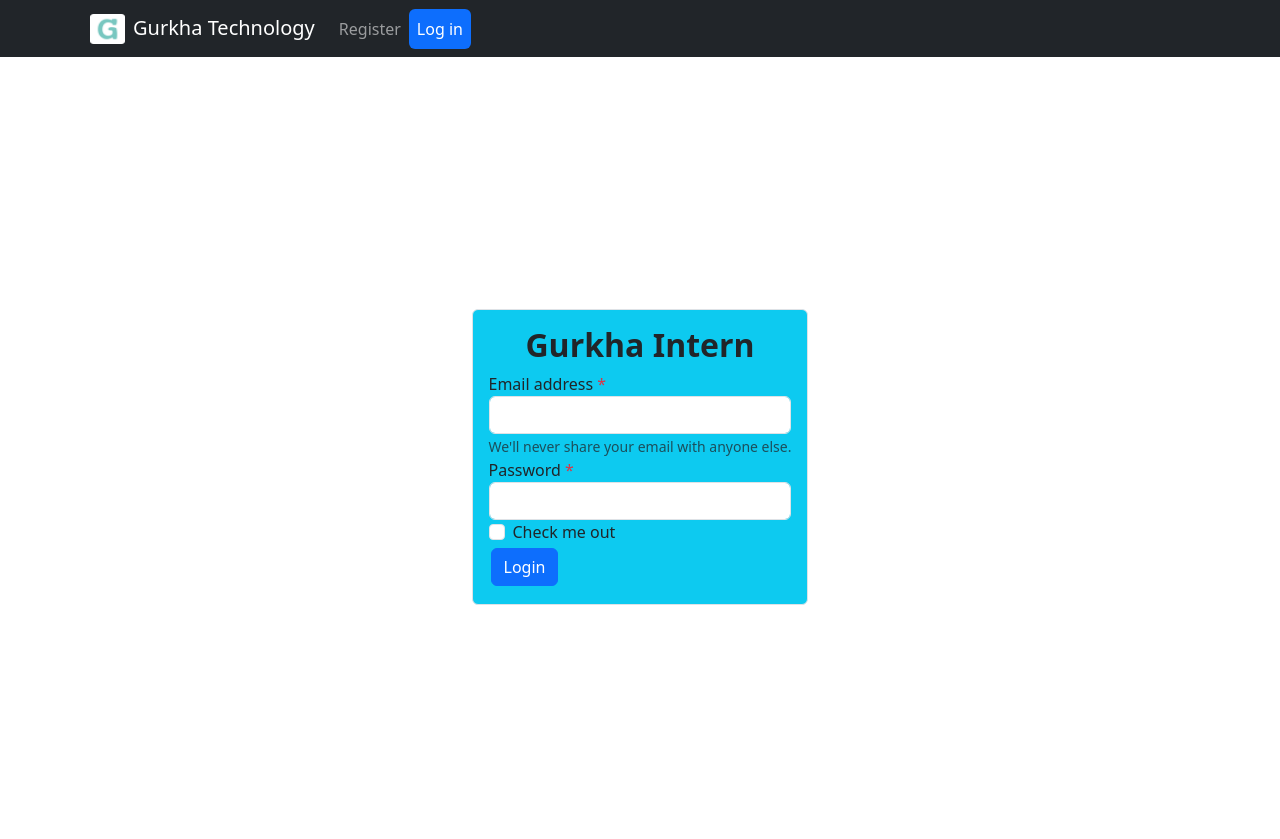
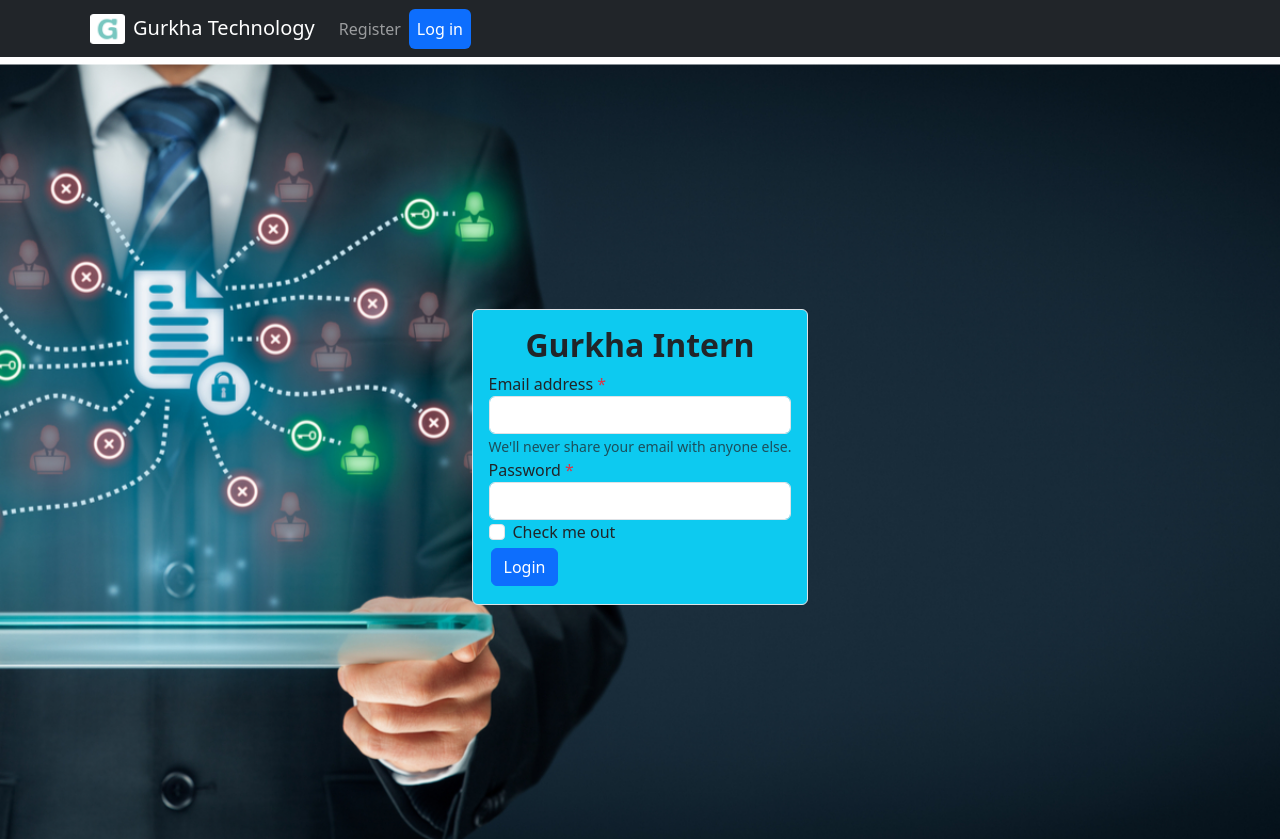
Before and after one commit to jayandrathapachhetri/Gurkha-Intern-Management-App, a React (Create React App) app: page /login in a window 1280 px wide. Shown: the top 839 px of the page. Built offline with nearby package versions, Linux system fonts and the light colour scheme.

Commit message:
Background Image added at login page

```diff
--- a/src/App.css
+++ b/src/App.css
@@ -65,10 +65,16 @@
   border-radius: 5px;
 }
 
-/* .signupPage {
-  background: img('Images/Home.jpg');
-  background: linear-gradient(rgba(11, 11, 11, 0.5), rgba(10, 10, 10, 0.5)), url("Images/Home.jpg");
+/* .loginPage {
+  background: img('Images/cover.jpg');
+  background: linear-gradient(rgba(11, 11, 11, 0.5), rgba(10, 10, 10, 0.5)), url("Images/cover.jpg");
   background-position: center;
   background-repeat: no-repeat;
   background-size: 100% 120%;
 } */
+
+body, html {
+  margin: 0;
+  padding: 0;
+  overflow-x: hidden; /* Prevent horizontal scrolling */
+}
--- a/src/components/LogIn.js
+++ b/src/components/LogIn.js
@@ -76,8 +76,17 @@ function LogIn() {
   return (
     <>
       <Navbar />
-      <div className="d-flex justify-content-center align-items-center vh-100 signupPage">
-        <div className="p-3 rounded w-md-50  border signupForm bg-info">
+      <div className=" container-fluid d-flex justify-content-center align-items-center vh-100 bg-image cover"
+      style={{
+          backgroundImage: `url("Images/cover.jpg")`,
+          margin:"0px",
+          padding:"0px",
+          height: '100vh',
+          backgroundRepeat: "no-repeat",
+          backgroundPosition: "center",
+          backgroundSize: 'cover',
+        }}>
+        <div className="p-3 rounded w-md-50  border bg-info">
           <h2 className='text-center'>
             <strong>Gurkha Intern</strong>
           </h2>
@@ -118,9 +127,10 @@ function LogIn() {
                 }`}
               />
               {!validPassword && (
-                <div className="invalid-feedback">
-                  Password should be at least 6 characters long and contain
-                  at least one uppercase letter, one lowercase letter, and one digit.
+                <div className="invalid-feedback d-flex d-wrap">
+                  {/* Password should be at least 6 characters long and contain
+                  at least one uppercase letter, one lowercase letter, and one digit. */}
+                  Enter a valid password.
                 </div>
               )}
             </div>
@@ -134,6 +144,8 @@ function LogIn() {
               Login
             </button>
           </form>
+          {!validEmail && <div style={{ height: '1rem' }} />}
+          {!validPassword && <div style={{ height: '1rem' }} />}
         </div>
       </div>
     </>
```
Also changed, not shown: gurkhatech-db.json (+38 -2 lines), public/Images/cover.jpg (added).
